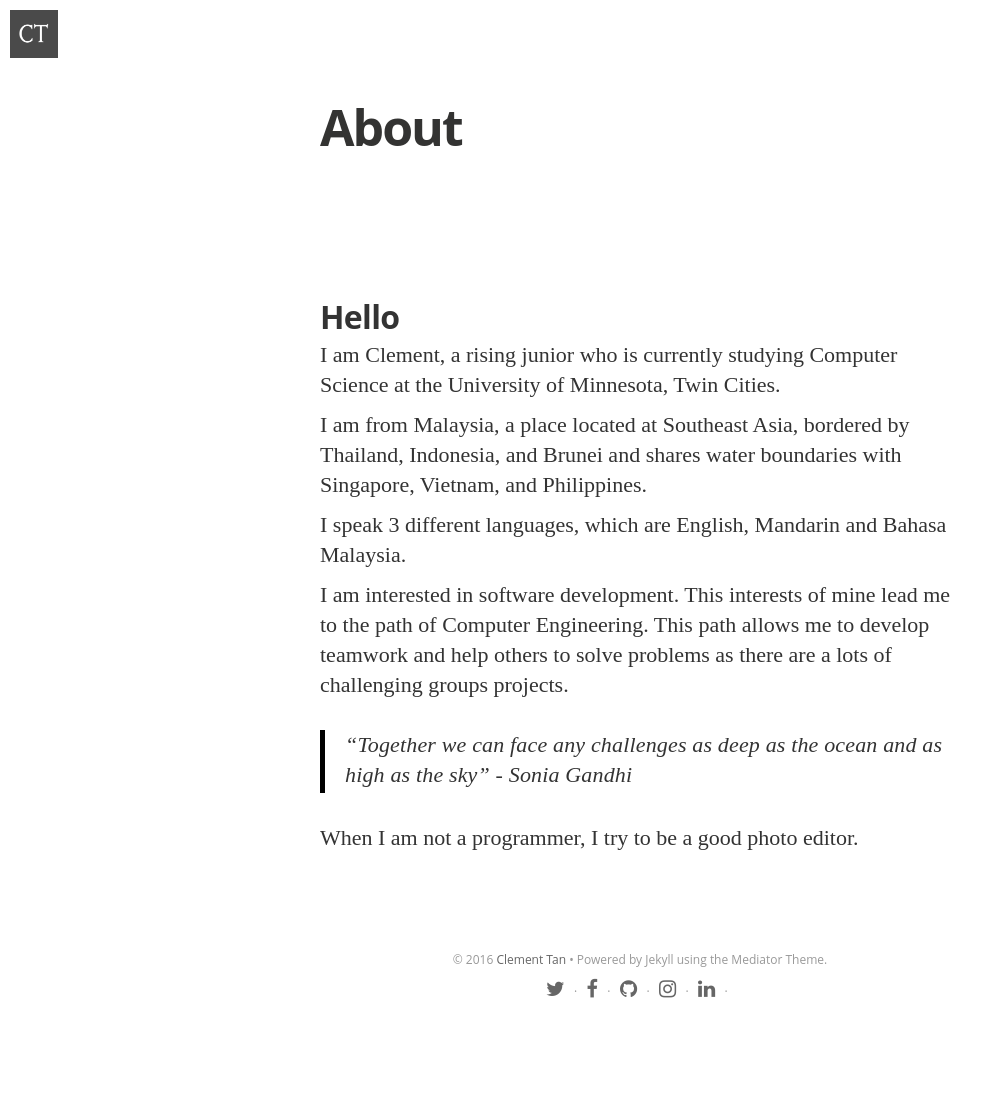
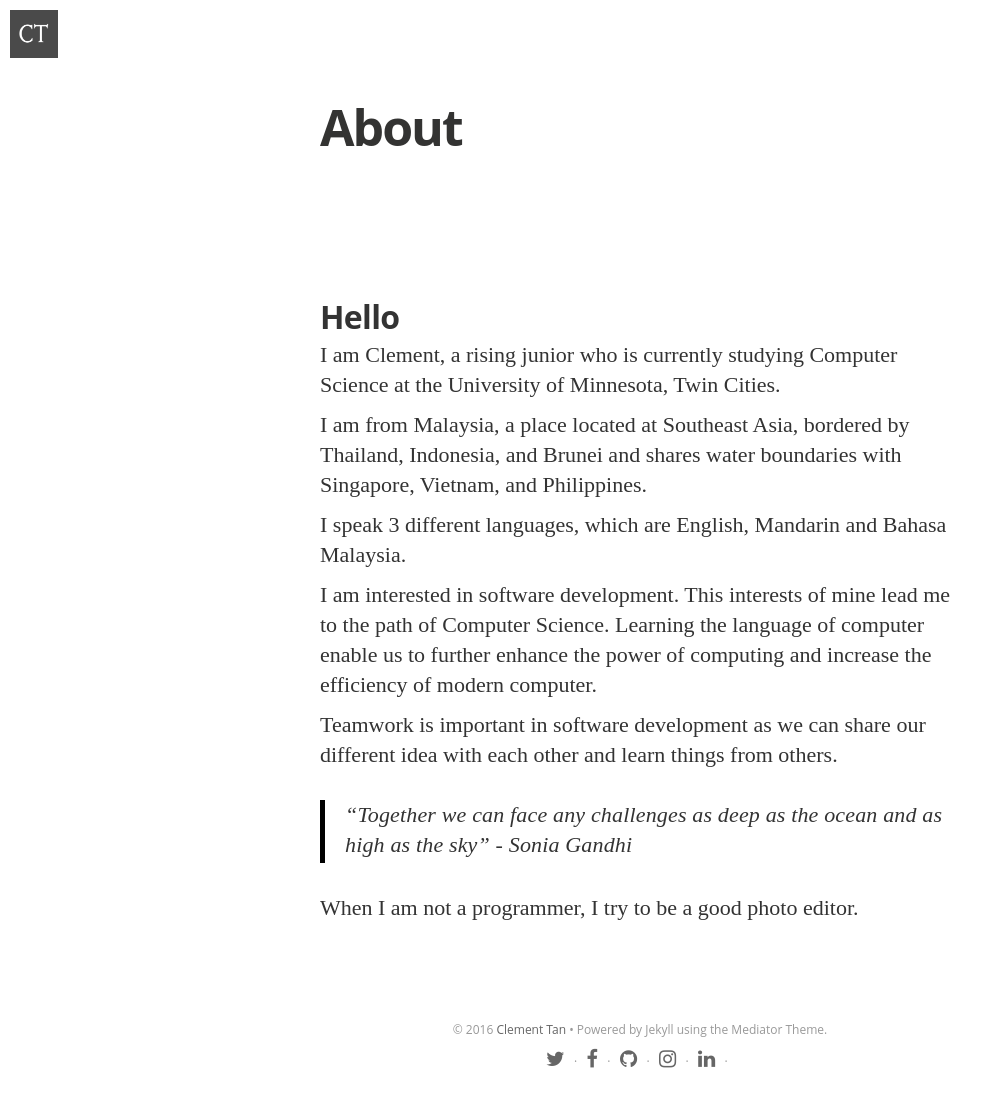
Before and after one commit to clementpeihengtan/clement-tph, a Jekyll site: the page built from about.md, in a window 1280 px wide. Shown: the whole page, without its empty margins (0-1002 px from the left). Built offline with Jekyll 4.4.1, drawn with Linux system fonts in a browser that asks for light colours; nearby versions of some CDN libraries; some web fonts are replaced; before the commit the page ends 1049 px from its top, so only the background shows below that.

Commit message:
update about.md

```diff
--- a/about.md
+++ b/about.md
@@ -10,7 +10,9 @@ I am from Malaysia, a place located at Southeast Asia, bordered by Thailand, Ind
 
 I speak 3 different languages, which are English, Mandarin and Bahasa Malaysia.
 
-I am interested in software development. This interests of mine lead me to the path of Computer Engineering. This path allows me to develop teamwork and help others to solve problems as there are a lots of challenging groups projects.
+I am interested in software development. This interests of mine lead me to the path of Computer Science. Learning the language of computer enable us to further enhance the power of computing and increase the efficiency of modern computer.
+
+Teamwork is important in software development as we can share our different idea with each other and learn things from others.
 
 > “Together we can face any challenges as deep as the ocean and as high as the sky” - Sonia Gandhi
 
```
